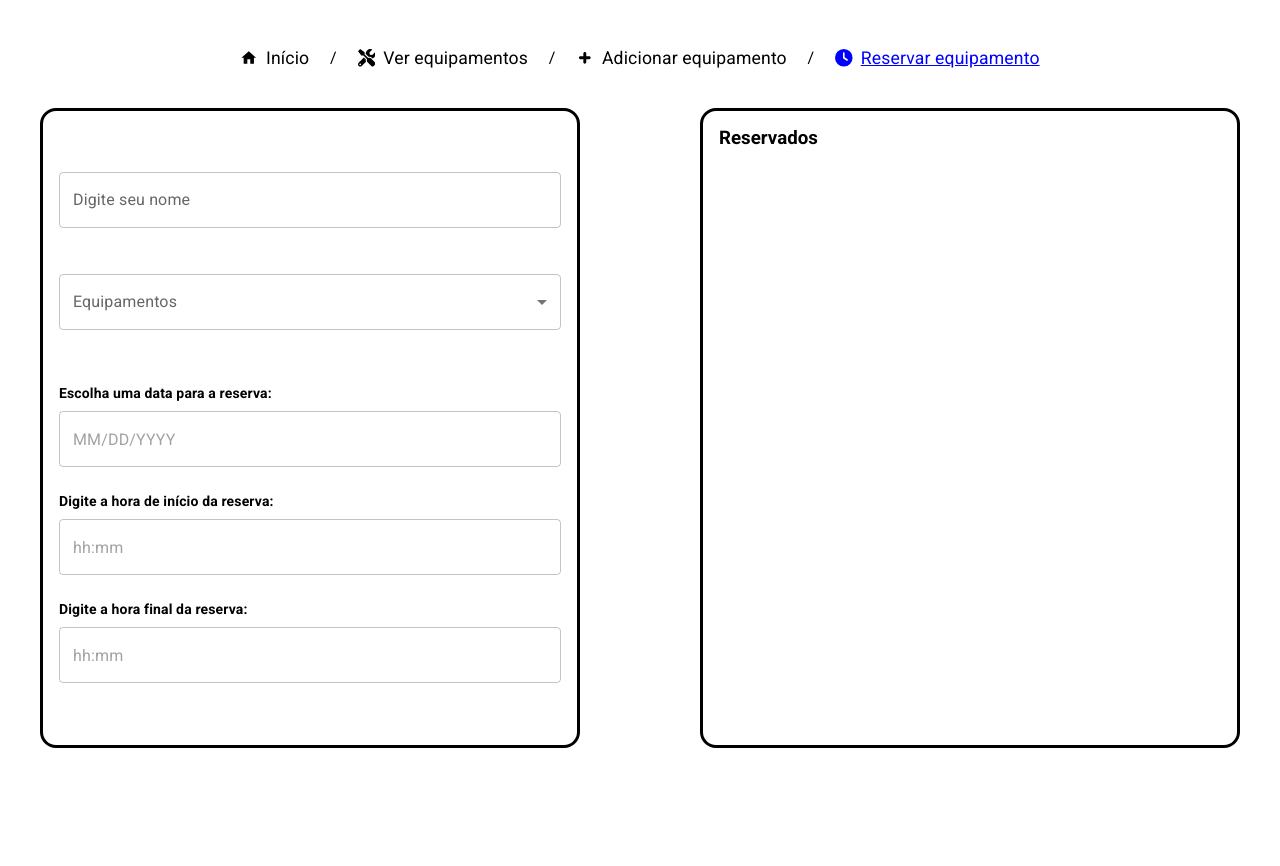
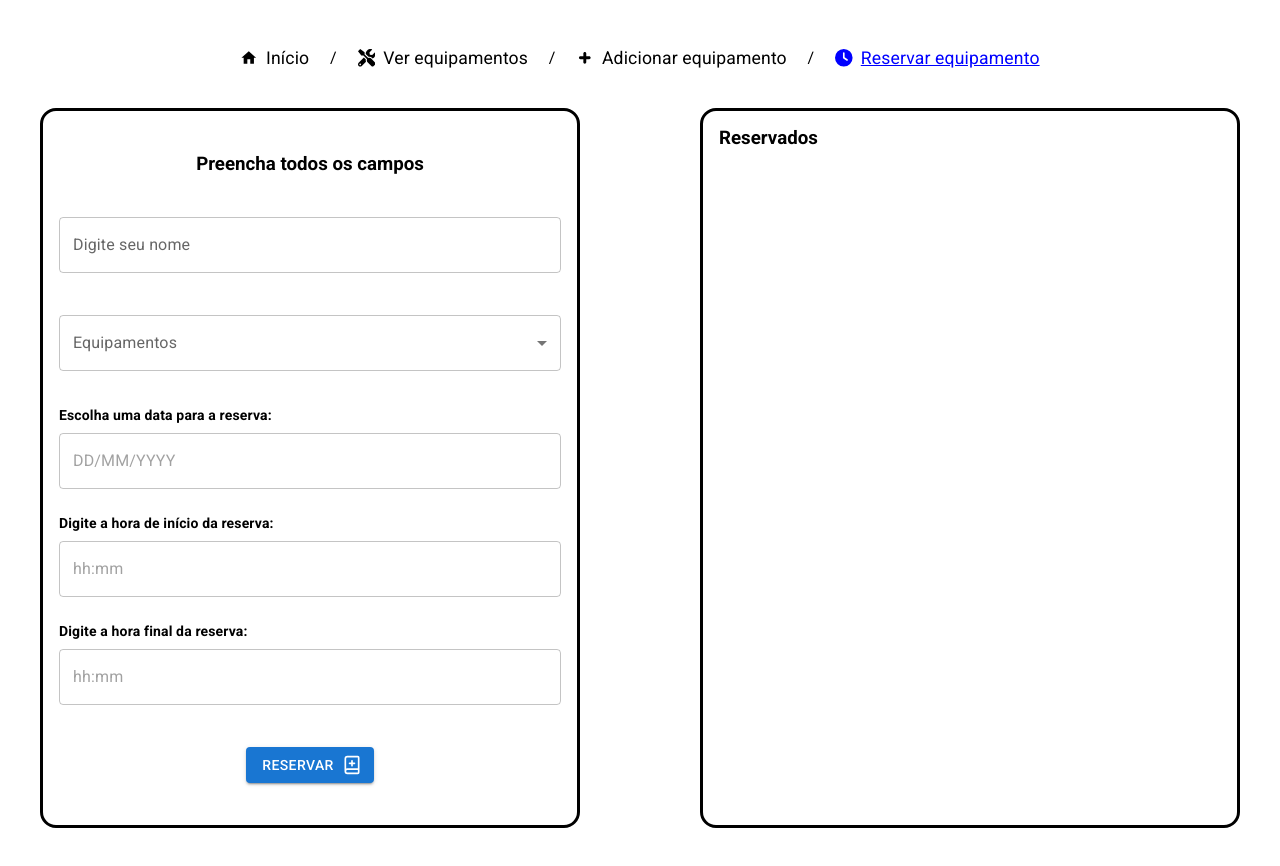
Before and after one commit to Allisson100/pimCincoUnip, a React (Vite) app: page /reserveEquipment in a window 1280 px wide. Before the commit the page ends 800 px from the top, so only its background shows below. Built offline with nearby package versions, Linux system fonts and the light colour scheme.

Commit message:
feat: addReserveEquipmentComponent

```diff
--- a/src/Page/AddEquipment/index.jsx
+++ b/src/Page/AddEquipment/index.jsx
@@ -18,7 +18,6 @@ import { CategoryEquipment } from "../../classes/equipment";
 const AddEquipment = () => {
   const theme = useTheme();
   const dispatch = useDispatch();
-  const equipments = useSelector((state) => state.equipments);
 
   const ValidationSchema = Yup.object().shape({
     name: Yup.string().required("Nome é necessário"),
--- a/src/Page/ReserveEquipment/index.jsx
+++ b/src/Page/ReserveEquipment/index.jsx
@@ -1,4 +1,6 @@
 import * as React from "react";
+import { Form, FormikProvider, useFormik, Field } from "formik";
+import * as Yup from "yup";
 import {
   Box,
   Select,
@@ -6,18 +8,27 @@ import {
   FormControl,
   InputLabel,
   TextField,
+  Button,
 } from "@mui/material";
-import { useState } from "react";
 import { DemoContainer, DemoItem } from "@mui/x-date-pickers/internals/demo";
 import { AdapterDayjs } from "@mui/x-date-pickers/AdapterDayjs";
 import { LocalizationProvider } from "@mui/x-date-pickers/LocalizationProvider";
 import { DatePicker } from "@mui/x-date-pickers/DatePicker";
 import { TimePicker } from "@mui/x-date-pickers/TimePicker";
+import { LuBookPlus } from "react-icons/lu";
+import dayjs from "dayjs";
+import { useSelector } from "react-redux";
 
-function Label({ message }) {
+function Label({ message, changeColor = false }) {
   const content = (
     <span>
-      <strong>{message}</strong>
+      <strong
+        style={{
+          color: changeColor && "red",
+        }}
+      >
+        {message}
+      </strong>
     </span>
   );
 
@@ -25,14 +36,38 @@ function Label({ message }) {
 }
 
 const ReserveEquipment = () => {
-  const [equipment, setEquipment] = useState("");
+  const equipments = useSelector((state) => state.equipments);
 
-  const handleChange = (event) => {
-    setEquipment(event.target.value);
-  };
+  const ValidationSchema = Yup.object().shape({
+    name: Yup.string().required("Nome é necessário"),
+    equipment: Yup.string().required("Equipamento é necessário"),
+    date: Yup.string().required("Data é necessária"),
+    timeStart: Yup.string().required("Hora de início é necessário"),
+    timeEnd: Yup.string().required("Hora final é necessário"),
+  });
+
+  const formik = useFormik({
+    initialValues: {
+      name: "",
+      equipment: "",
+      date: "",
+      timeStart: "",
+      timeEnd: "",
+    },
+    validationSchema: ValidationSchema,
+    onSubmit: (values, { resetForm }) => {
+      console.log("values", values);
+
+      resetForm();
+    },
+  });
+
+  const { values, errors, touched, getFieldProps, setFieldValue } = formik;
+
   return (
-    <Box
-      sx={{
+    <FormikProvider value={formik}>
+      <Form
+        style={{
           display: "flex",
           justifyContent: "space-between",
           alignItems: "center",
@@ -42,16 +77,31 @@ const ReserveEquipment = () => {
         <Box
           sx={{
             width: "45%",
-          height: "80vh",
+            height: "90vh",
             border: "3px solid black",
             borderRadius: "1rem",
             padding: "1rem",
             display: "flex",
             justifyContent: "space-evenly",
-          alignItems: "flex-start",
+            alignItems: "center",
             flexDirection: "column",
           }}
         >
+          <h3
+            style={{
+              marginBottom: "1rem",
+              color:
+                Boolean(touched.name && errors.name) ||
+                Boolean(touched.equipment && errors.equipment) ||
+                Boolean(touched.date && errors.date) ||
+                Boolean(touched.timeStart && errors.timeStart) ||
+                Boolean(touched.timeEnd && errors.timeEnd)
+                  ? "red"
+                  : "none",
+            }}
+          >
+            Preencha todos os campos
+          </h3>
           <Box
             sx={{
               width: "100%",
@@ -60,25 +110,41 @@ const ReserveEquipment = () => {
             <TextField
               fullWidth
               variant="outlined"
-            // {...getFieldProps("name")}
-            // error={Boolean(touched.name && errors.name)}
+              {...getFieldProps("name")}
+              error={Boolean(touched.name && errors.name)}
+              helperText=""
               label="Digite seu nome"
-            helperText=""
             />
           </Box>
 
-        <FormControl fullWidth>
-          <InputLabel id="demo-simple-select-label">Equipamentos</InputLabel>
+          <FormControl
+            fullWidth
+            sx={{
+              marginTop: "1rem",
+            }}
+          >
+            <InputLabel
+              id="demo-simple-select-label"
+              error={Boolean(touched.equipment && errors.equipment)}
+            >
+              Equipamentos
+            </InputLabel>
             <Select
               labelId="demo-simple-select-label"
               id="demo-simple-select"
-            value={equipment}
               label="Equipamentos"
-            onChange={handleChange}
+              value={values.equipment}
+              {...getFieldProps("equipment")}
+              onChange={(event) => {
+                setFieldValue("equipment", event.target.value);
+              }}
+              error={Boolean(touched.equipment && errors.equipment)}
             >
-            <MenuItem value={10}>Ten</MenuItem>
-            <MenuItem value={20}>Twenty</MenuItem>
-            <MenuItem value={30}>Thirty</MenuItem>
+              {equipments?.map((equipment) => (
+                <MenuItem key={equipment.id} value={equipment.name}>
+                  {equipment.name}
+                </MenuItem>
+              ))}
             </Select>
           </FormControl>
 
@@ -92,16 +158,42 @@ const ReserveEquipment = () => {
                 components={["DatePicker", "TimePicker", "DateTimePicker"]}
               >
                 <DemoItem
-                label={<Label message="Escolha uma data para a reserva:" />}
+                  label={
+                    <Label
+                      message="Escolha uma data para a reserva:"
+                      changeColor={Boolean(touched.date && errors.date)}
+                    />
+                  }
                   sx={{
                     marginTop: "0",
+                    color: "red",
                   }}
                 >
-                <DatePicker />
+                  <DatePicker
+                    value={
+                      values.date ? dayjs(values.date, "DD-MM-YYYY") : null
+                    }
+                    onChange={(date) => {
+                      setFieldValue(
+                        "date",
+                        date ? date.format("DD-MM-YYYY") : null
+                      );
+                    }}
+                    renderInput={(params) => <TextField {...params} />}
+                    format="DD/MM/YYYY"
+                    error={Boolean(touched.date && errors.date)}
+                  />
                 </DemoItem>
 
                 <DemoItem
-                label={<Label message="Digite a hora de início da reserva:" />}
+                  label={
+                    <Label
+                      message="Digite a hora de início da reserva:"
+                      changeColor={Boolean(
+                        touched.timeStart && errors.timeStart
+                      )}
+                    />
+                  }
                   sx={{
                     marginTop: "0.5rem",
                   }}
@@ -110,10 +202,22 @@ const ReserveEquipment = () => {
                     ampm={false}
                     views={["hours", "minutes"]}
                     disableOpenPicker
+                    value={values.timeStart ? dayjs(values.timeStart) : null}
+                    onChange={(time) => {
+                      setFieldValue(
+                        "timeStart",
+                        time ? dayjs(time.format()).format("HH:mm") : null
+                      );
+                    }}
                   />
                 </DemoItem>
                 <DemoItem
-                label={<Label message="Digite a hora final da reserva:" />}
+                  label={
+                    <Label
+                      message="Digite a hora final da reserva:"
+                      changeColor={Boolean(touched.timeEnd && errors.timeEnd)}
+                    />
+                  }
                   sx={{
                     marginTop: "0.5rem",
                   }}
@@ -122,17 +226,35 @@ const ReserveEquipment = () => {
                     ampm={false}
                     views={["hours", "minutes"]}
                     disableOpenPicker
+                    value={values.timeEnd ? dayjs(values.timeEnd) : null}
+                    onChange={(time) => {
+                      setFieldValue(
+                        "timeEnd",
+                        time ? dayjs(time.format()).format("HH:mm") : null
+                      );
+                    }}
                   />
                 </DemoItem>
               </DemoContainer>
             </LocalizationProvider>
           </Box>
+
+          <Button
+            variant="contained"
+            endIcon={<LuBookPlus />}
+            type="submit"
+            sx={{
+              marginTop: "1rem",
+            }}
+          >
+            Reservar
+          </Button>
         </Box>
 
         <Box
           sx={{
             width: "45%",
-          height: "80vh",
+            height: "90vh",
             border: "3px solid black",
             borderRadius: "1rem",
             padding: "1rem",
@@ -140,7 +262,8 @@ const ReserveEquipment = () => {
         >
           <h3>Reservados</h3>
         </Box>
-    </Box>
+      </Form>
+    </FormikProvider>
   );
 };
 export default ReserveEquipment;
```
Lines whose indentation alone changed are shown as unchanged.
